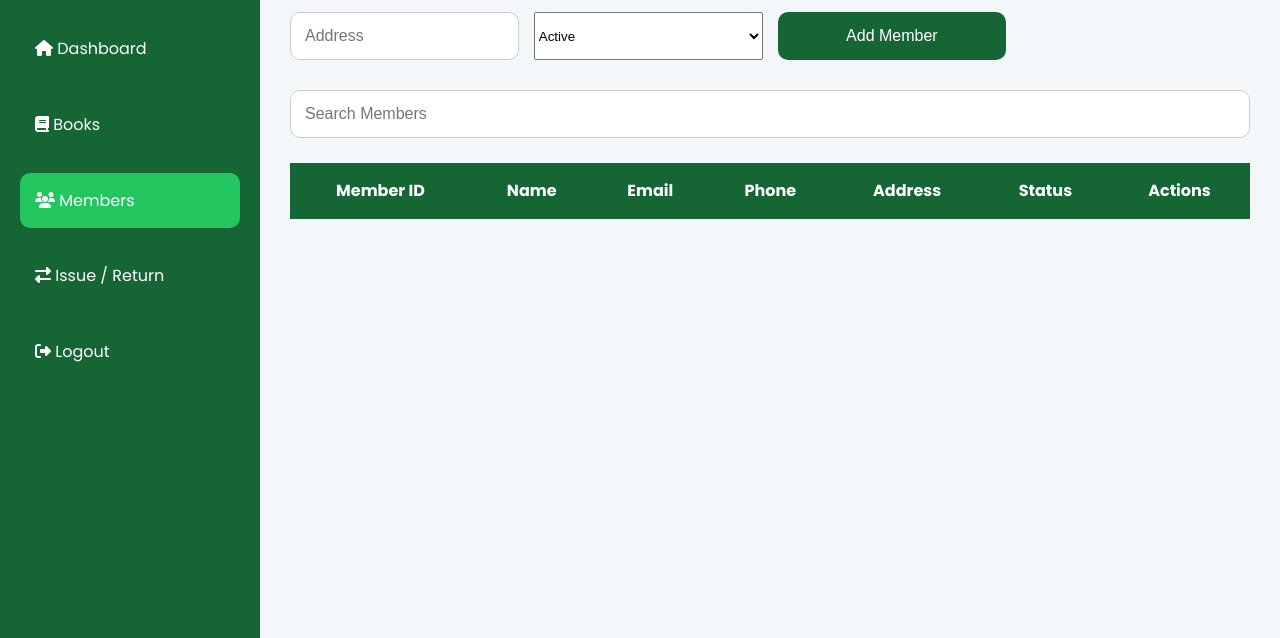
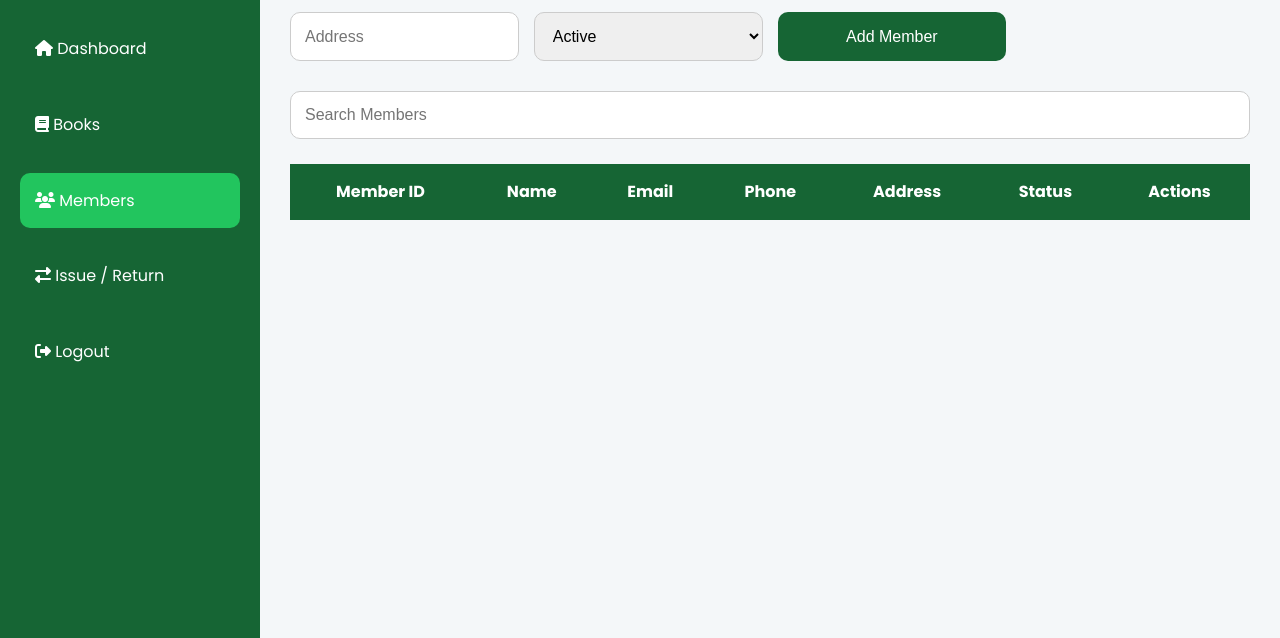
Before and after one commit to nannapravalika/library-management-system--with-backend, a plain HTML site: page frontend/pages/members.html in a window 1280 px wide. Shown: the part 162-800 px from the top of the page. Drawn offline with Linux system fonts and the light colour scheme; no server answers; sample sign-in values are in the browser's storage.

```diff
--- a/frontend/css/style.css
+++ b/frontend/css/style.css
@@ -1723,6 +1723,17 @@
 font-size:16px;
 
 }
+.crud-form  select{
+
+padding:14px;
+
+border:1px solid #ccc;
+
+border-radius:10px;
+
+font-size:16px;
+
+}
 
 .crud-form button{
 
```
